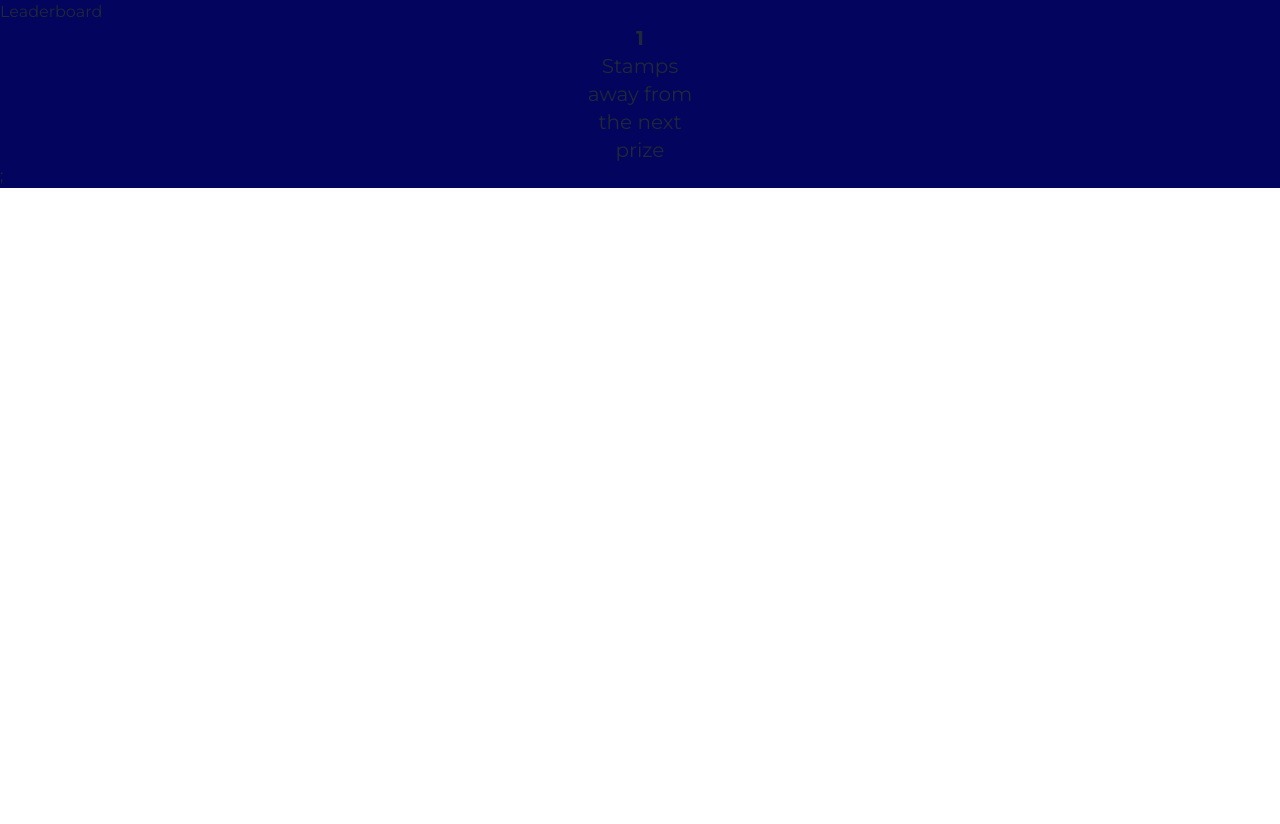
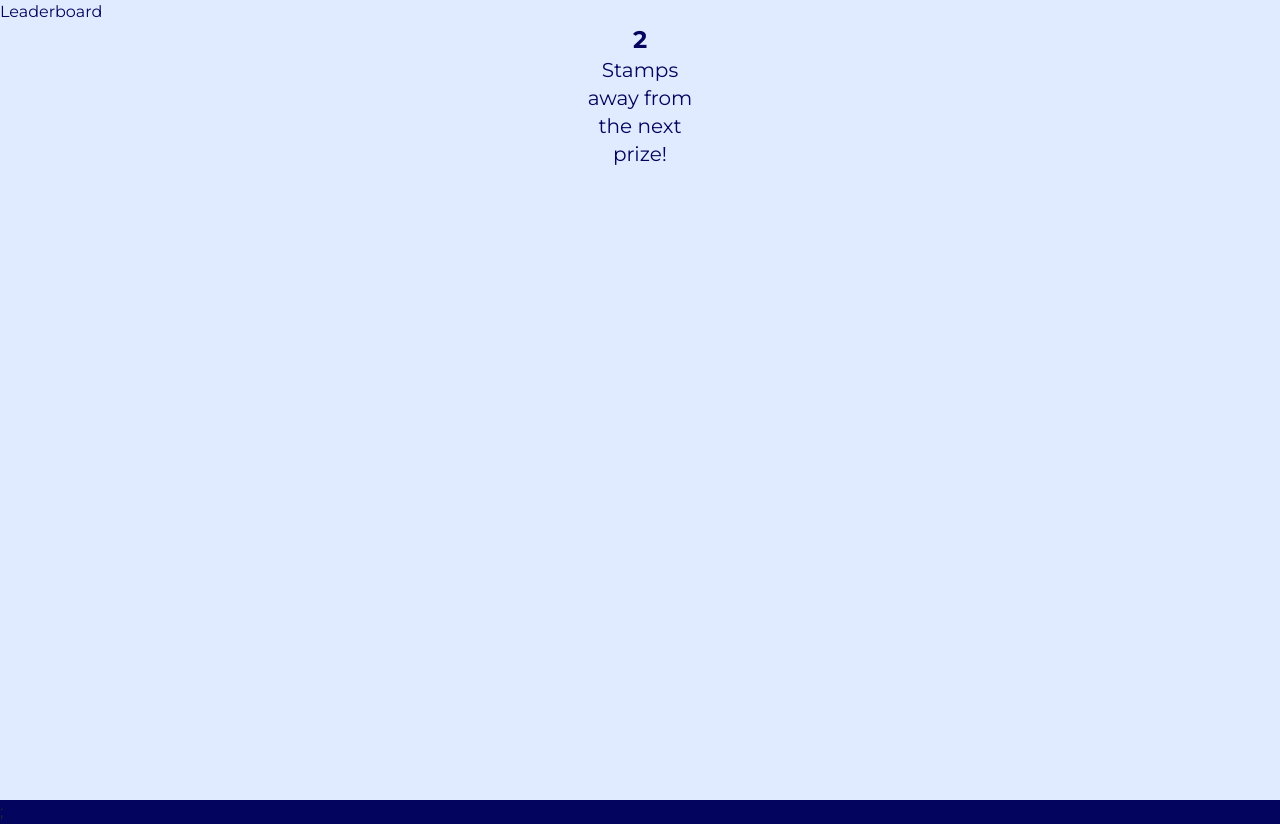
Before and after one commit to UoaWDCC/passport, a React (Vite) app in the folder web/: page /leaderboard in a window 1280 px wide. Before the commit the page ends 800 px from the top, so only its background shows below. Built offline with nearby package versions, Linux system fonts and the light colour scheme.

Commit message:
Add styling to leaderboard page

```diff
--- a/web/src/components/StampsAwayCount.tsx
+++ b/web/src/components/StampsAwayCount.tsx
@@ -2,16 +2,16 @@ import { useState } from "react";
 
 export default function StampsAwayCount() {
     const [stampsAway, setStampsAway] = useState();
-    const temp = 1;
+    const temp = 2;
 
     return (
         <div className="text-center text-xl">
-            <p className="font-bold">{temp}</p>
+            <p className="font-bold text-2xl">{temp}</p>
             <div className="flex flex-col text-center">
                 <span>Stamps</span>
                 <span>away from</span>
                 <span>the next</span>
-                <span>prize</span>
+                <span>prize!</span>
             </div>
         </div>
     );
--- a/web/src/pages/Leaderboard.tsx
+++ b/web/src/pages/Leaderboard.tsx
@@ -1,8 +1,9 @@
 import StampsAwayCount from "@components/StampsAwayCount";
+import "../styles/page styles/Leaderboard.css";
 
 export default function Leaderboard() {
     return (
-        <div>
+        <div className="passport-main h-screen">
             <h1>Leaderboard</h1>
             <StampsAwayCount />
         </div>
--- /dev/null
+++ b/web/src/styles/page styles/Leaderboard.css
@@ -0,0 +1,4 @@
+.passport-main {
+    background-color: #e1ebff;
+    color: #03045e;
+}
```
